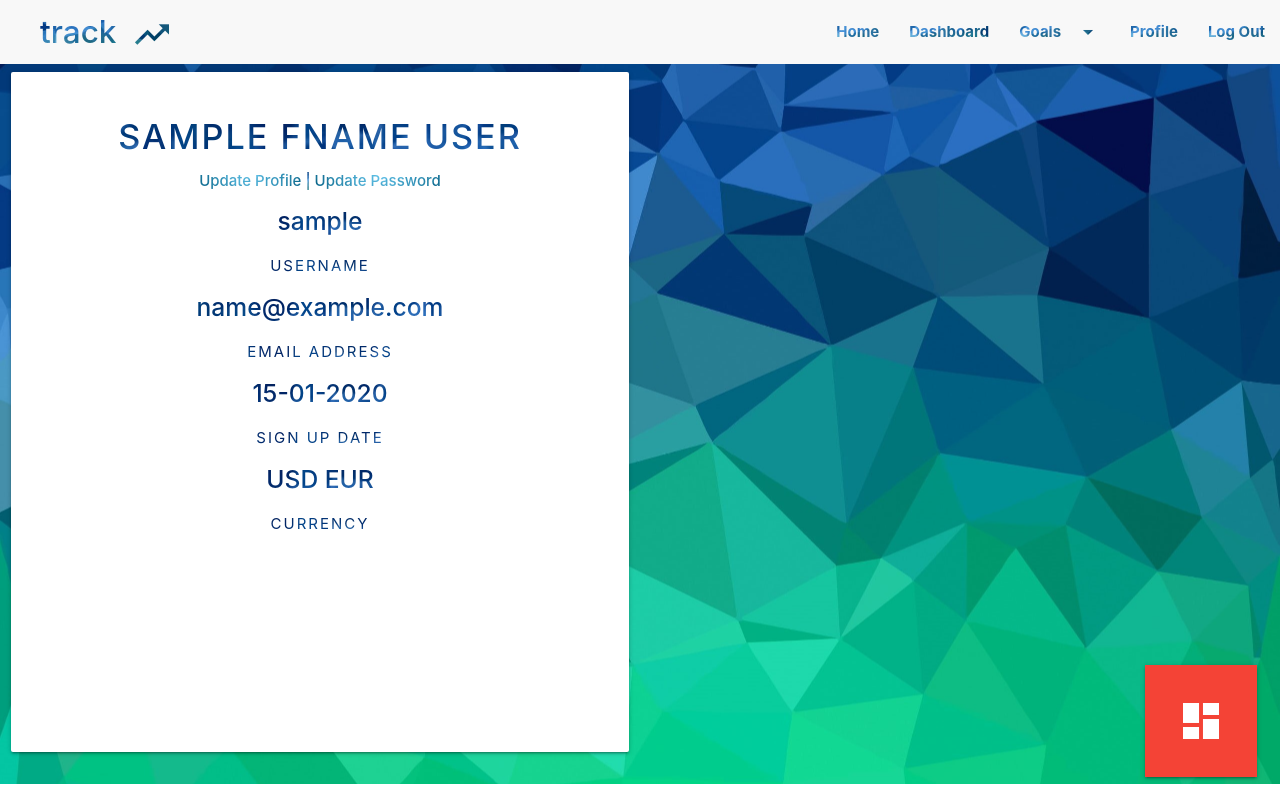
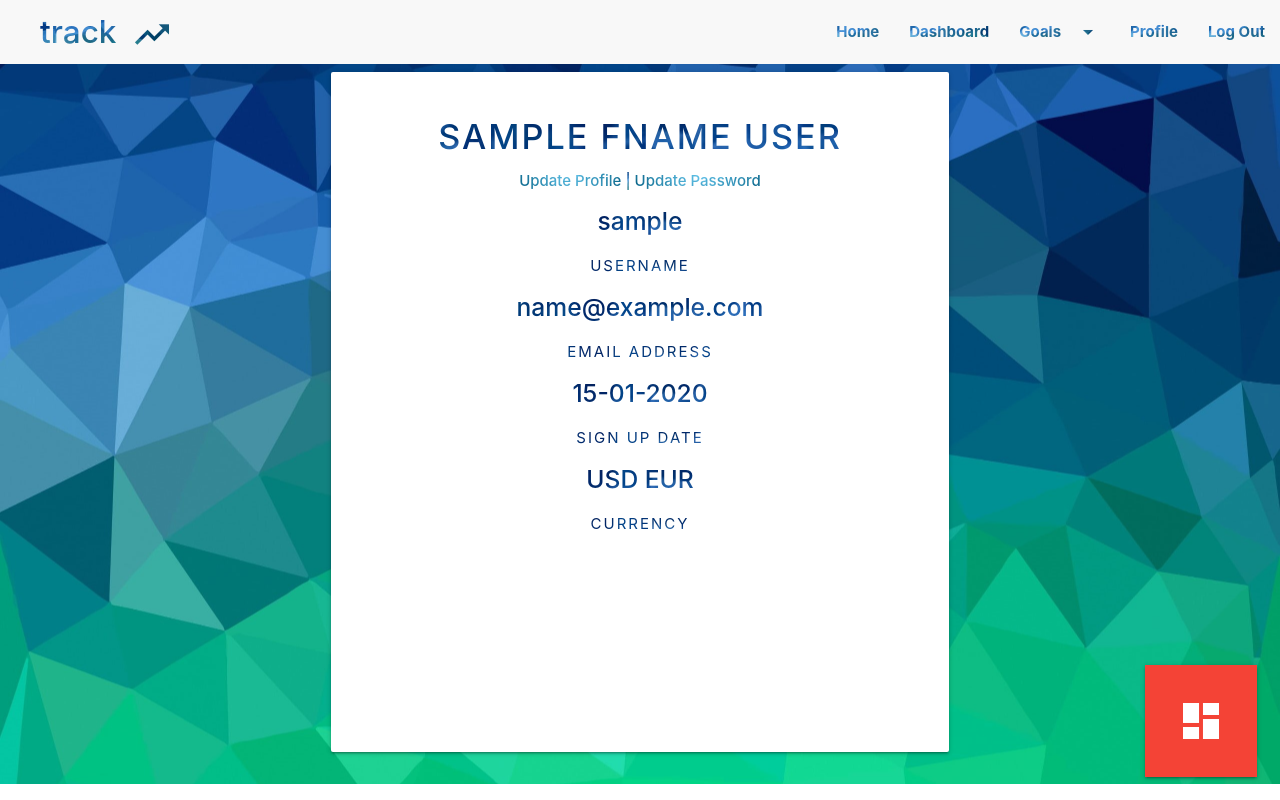
Before and after one commit to devmegan/flask-track, a Flask app: a page that uses templates/profile.html in a window 1280 px wide. Run offline with Flask 2, Linux system fonts and the light colour scheme; the visitor is signed in with stand-in values (Sample User, id 1); grey boxes marked "Sample" are stand-in pictures; a database or web service that is not in the repository returns one stand-in record (values such as "Sample title"); some libraries are stand-ins or nearby versions.

Commit message:
centering profile cards with col offset

```diff
--- a/templates/profile.html
+++ b/templates/profile.html
@@ -39,11 +39,11 @@
             </ul>
         </div>
         <!--Profile Info Card-->
-        <div class="col s12 m8 l6" id="profile-card">
+        <div class="col s12 m8 offset-m2 l6 offset-l3" id="profile-card">
             <div class="card">
                 <div class="card-content center">
                     <h4 id="main-card-title" class="center uppercase spaced-text dark-blue-lowpoly"><strong>{{ user.fname }} {{ user.lname }}</strong></h4>
-                     <strong><a class="modal-trigger lowpoly-link" id="update-profile-link">Update Profile</a><span class="dark-blue-lowpoly"> | </span><a href="#change-pw-modal" class="modal-trigger lowpoly-link">Update Password</a></strong>
+                     <strong><a class="modal-trigger lowpoly-link" id="update-profile-link">Update Profile</a><span class="dark-blue-lowpoly"> | </span><a id="update-password-link" class="lowpoly-link">Update Password</a></strong>
                      <h5 class="dark-blue-lowpoly"><strong>{{user.username}}</strong></h5>
                     <p class="dark-blue-lowpoly uppercase spaced-text">Username</p>
                     <h5 class="dark-blue-lowpoly"><strong>{{user.email}}</strong></h5>
@@ -56,7 +56,7 @@
             </div>
         </div>
         <!--Update Profile Info Card-->
-        <div class="col s12 m8 l6 display-none" id="update-profile-card">
+        <div class="col s12 m8  offset-m2 l6 offset-l3 display-none" id="update-profile-card">
             <div class="card">
                 <div class="card-content center">
                     <h4 class="center uppercase spaced-text dark-blue-lowpoly"><strong>Update Profile</strong></h4>
@@ -112,8 +112,48 @@
                 </div>
             </div>
         </div>
+        <!--Update Profile Password Card-->
+        <div class="col s12 m8  offset-m2 l6 offset-l3 display-none" id="update-password-card">
+            <div class="card">
+                <div class="card-content center">
+                    <h4 class="center uppercase spaced-text dark-blue-lowpoly"><strong>Update Password</strong></h4>
+                    <strong><a class="lowpoly-link" id="password-nav-back"><i class="material-icons tiny">arrow_back</i>Back to Profile</a>
+                    <div class="row">
+                        <div class="col s12">
+                            <form action="{{url_for('update_user', username=user.username)}}" method="POST">
+                                <div class="row">
+                                    <div class="input-field col s12 m8 offset-m2">
+                                        <input id="oldpassword" name="oldpassword" type="password" placeholder="Current Password" required>
+                                        <label class="dark-blue-lowpoly" for="password">Confirm Current Password</label>
+                                    </div>
+                                </div>
+                                 <div class="row">
+                                    <div class="input-field col s12 m8 offset-m2">
+                                       <input id="newpassword" name="newpassword" type="password" placeholder="New Password" required>
+                                       <label class="dark-blue-lowpoly" for="password">Enter New Password</label>
+                                    </div>
+                                </div>
+                                 <div class="row">
+                                    <div class="input-field col s12 m8 offset-m2">
+                                        <input id="newpasswordcheck" name="newpasswordcheck" type="password" placeholder="Re-Enter New Password" required>
+                                        <label class="dark-blue-lowpoly" for="password">Re-Enter New Password</label>
+                                        <span id='message'></span>
+                                    </div>
+                                </div>
+                                <div class="row">
+                                    <div class="col s12">
+                                        <button class="btn waves-effect waves-light form-red-btn">Cancel</button>
+                                        <button class="btn waves-effect waves-dark update-btn" type="submit" name="action">Update</button>
+                                    </div>
+                                </div>
+                            </form>
+                        </div>
+                    </div>
+                </div>
+            </div>
+        </div>
         <!--Delete Profile Card-->
-        <div class="col s12 m8 l6 display-none" id="delete-profile-card">
+        <div class="col s12 m8  offset-m2 l6 offset-l3 display-none" id="delete-profile-card">
             <div class="card">
                 <div class="card-content center">
                     <h4 class="center uppercase spaced-text dark-blue-lowpoly"><strong>Delete Profile</strong></h4>
```
